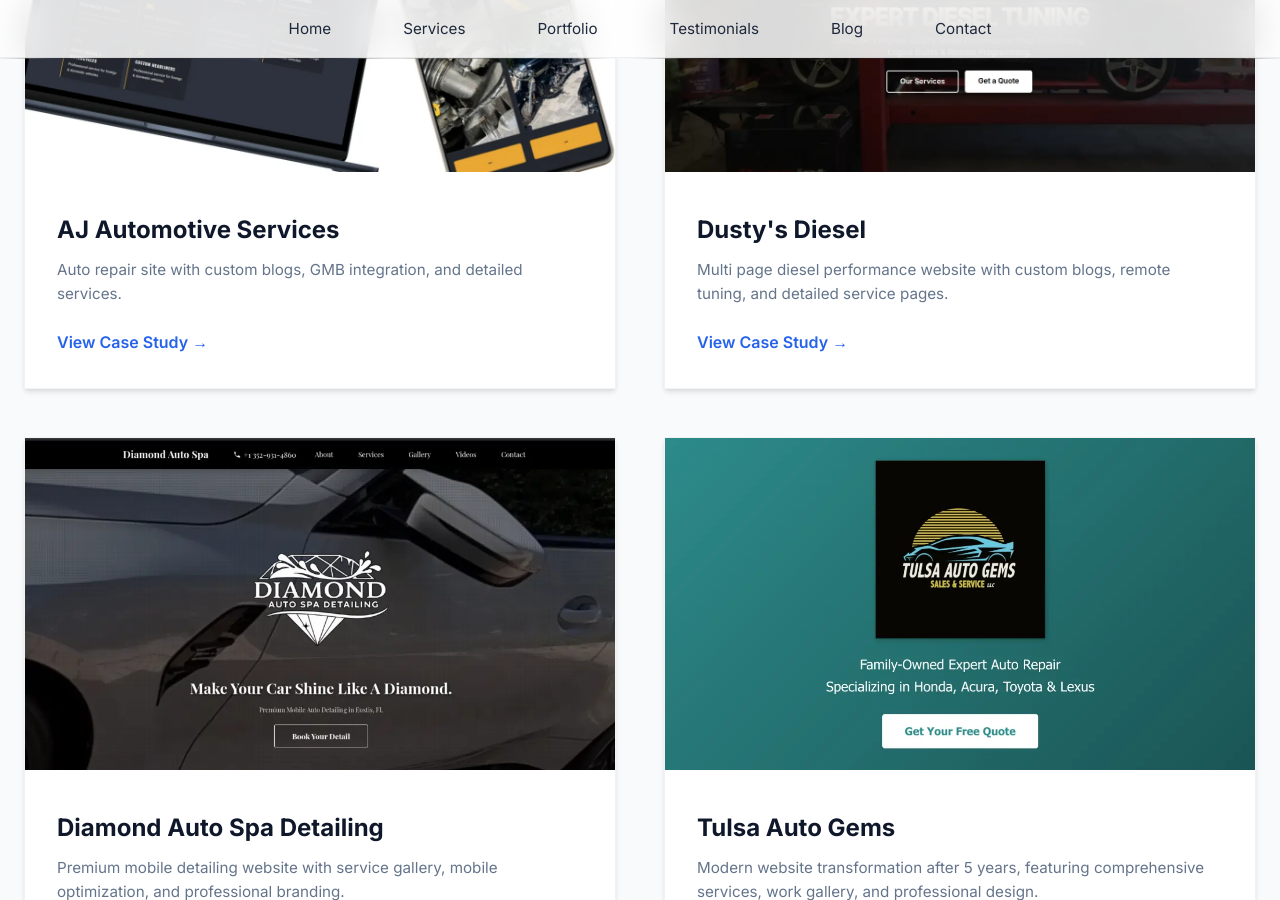
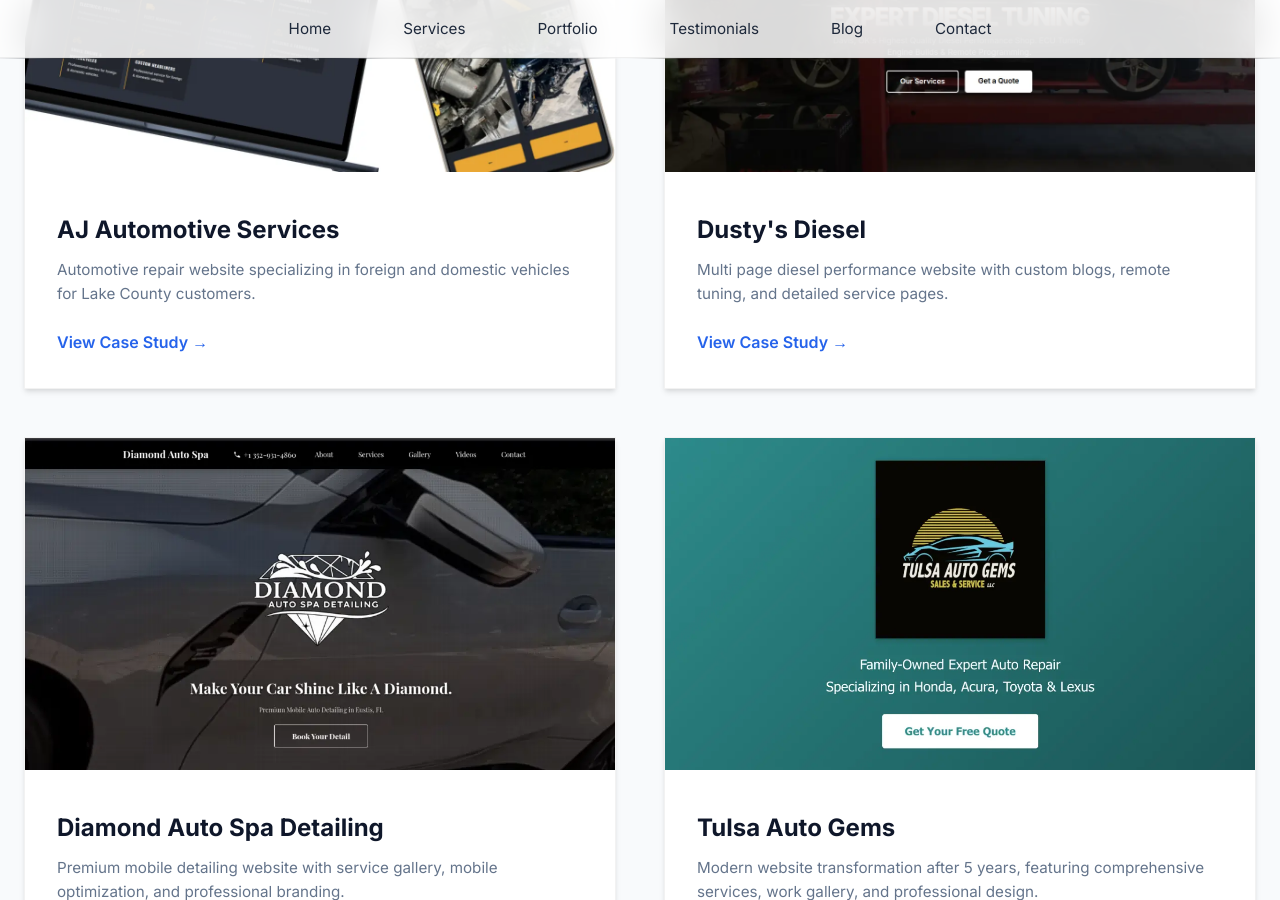
Before and after one commit to JamesBrownR/MeetingSurge, a Jekyll site: the page built from index.html, in a window 1280 px wide and 900 px high, scrolled down 1807 px. Built offline with Jekyll 4.4.1, drawn with Linux system fonts in a browser that asks for light colours.

Commit message:
Update index.html

```diff
--- a/index.html
+++ b/index.html
@@ -66,7 +66,8 @@
       </div>
       <div class="work-card-content">
         <h3>AJ Automotive Services</h3>
-        <p>Auto repair site with custom blogs, GMB integration, and detailed services.</p>
+        <p>Automotive repair website specializing in foreign and domestic vehicles for Lake County customers.
+</p>
         <a href="/portfolio#ajautomotiveservices" class="project-link">View Case Study &rarr;</a>
       </div>
     </div>
```
